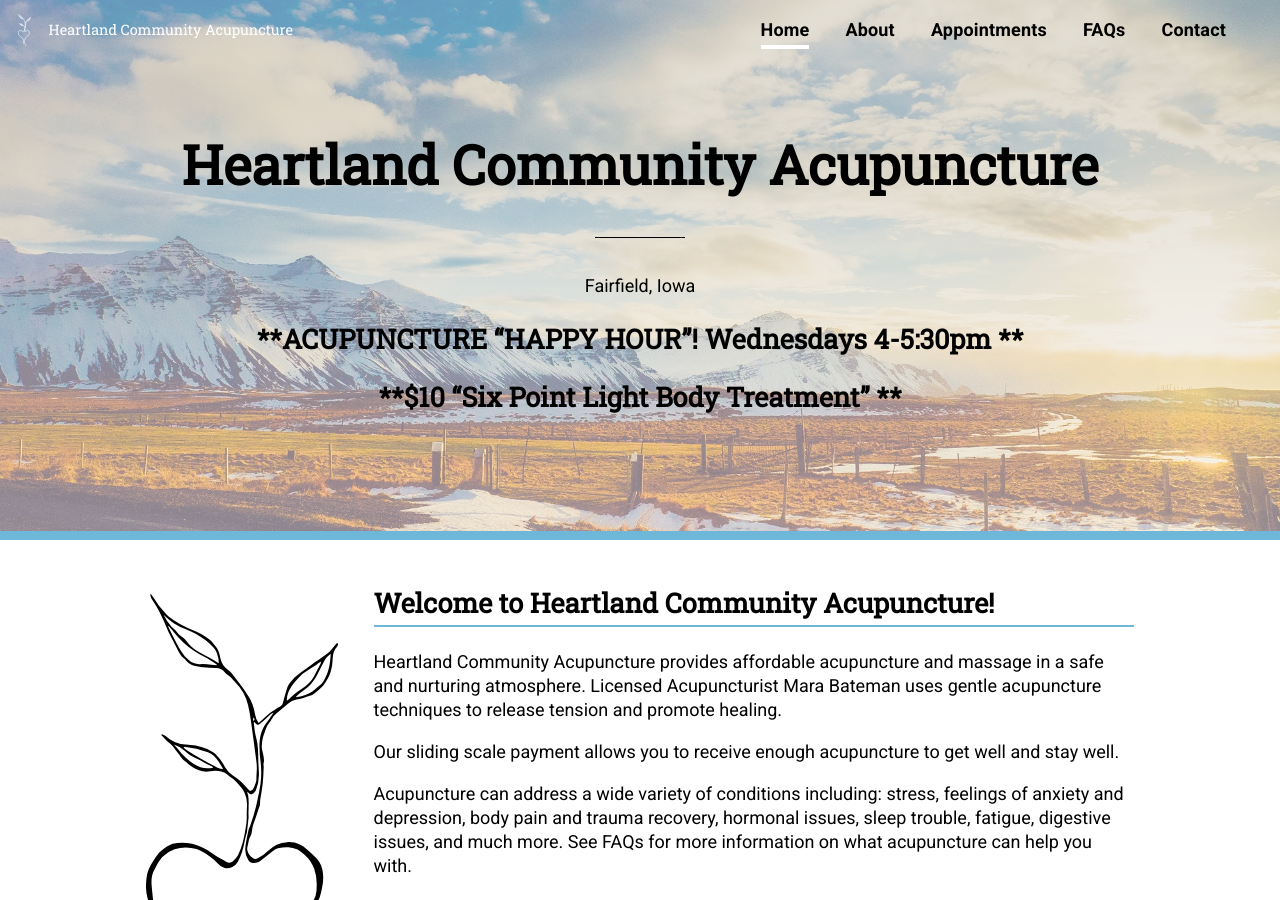
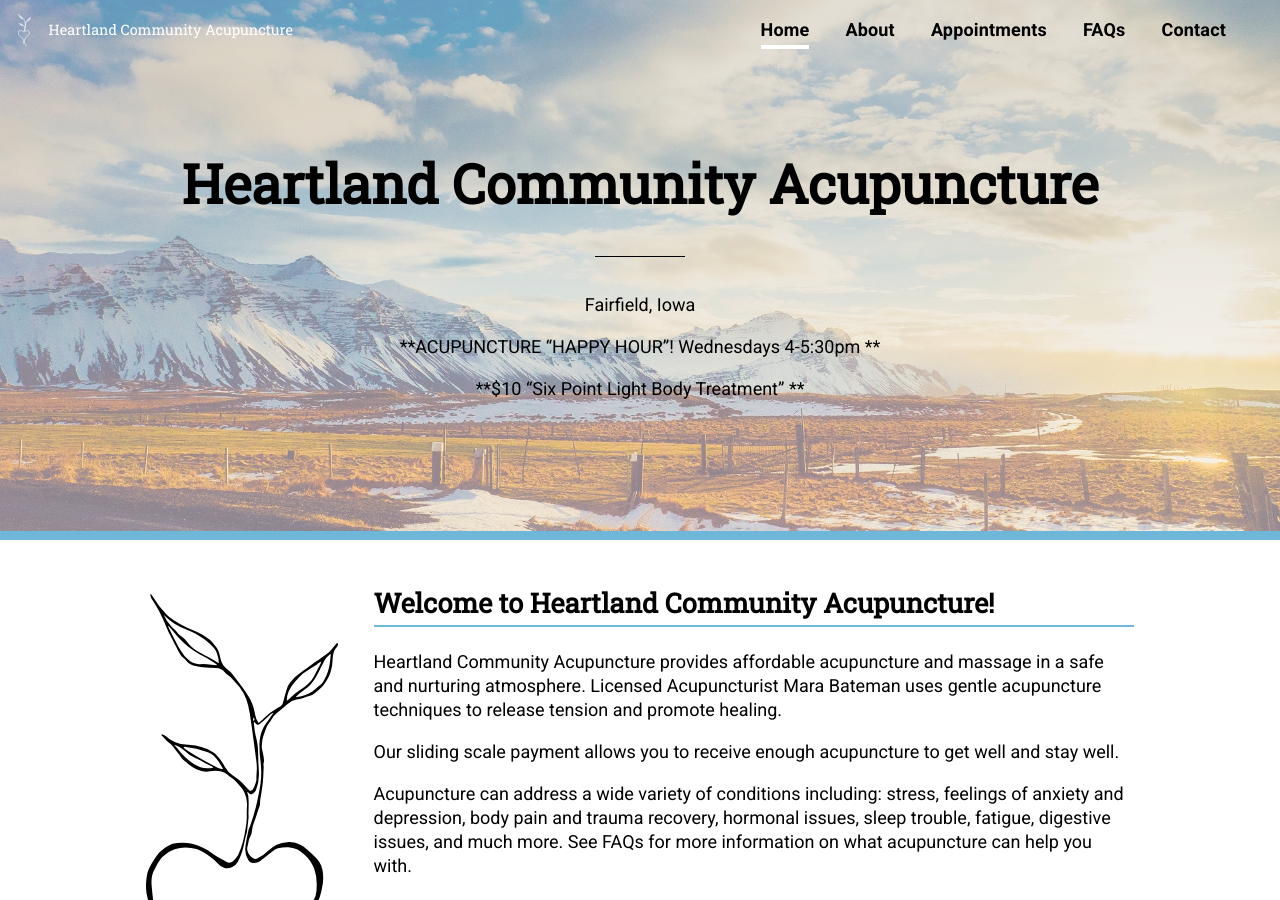
Before and after one commit to alwaysblank/heartlandacu, a Jekyll site: the page built from index.md, in a window 1280 px wide and 900 px high. Built offline with Jekyll 4.4.1, drawn with Linux system fonts in a browser that asks for light colours; a script that is not in the unit is left out.

```diff
--- a/index.md
+++ b/index.md
@@ -5,9 +5,9 @@ masthead: /assets/images/uploads/mountains.jpg
 intro: |-
   Fairfield, Iowa
 
-  ## **ACUPUNCTURE "HAPPY HOUR"!  Wednesdays 4-5:30pm   **
+  **ACUPUNCTURE "HAPPY HOUR"!  Wednesdays 4-5:30pm   **
 
-  ## **$10 "Six Point Light Body Treatment" **
+  **$10 "Six Point Light Body Treatment" **
 ---
 ## Welcome to Heartland Community Acupuncture!
 
```
